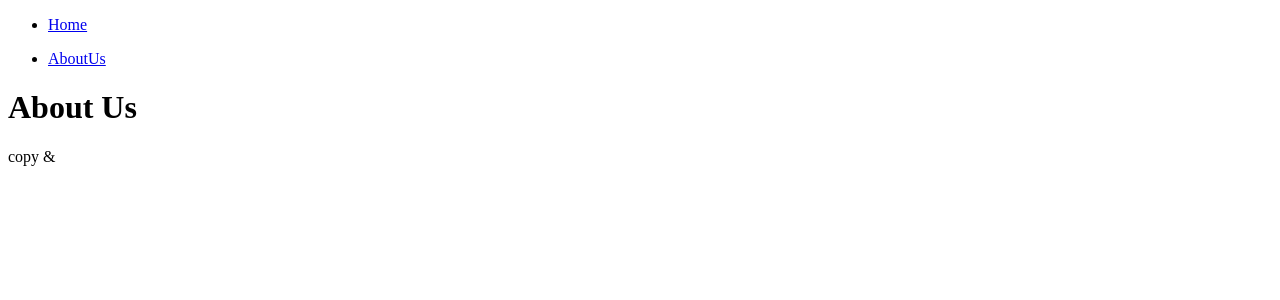
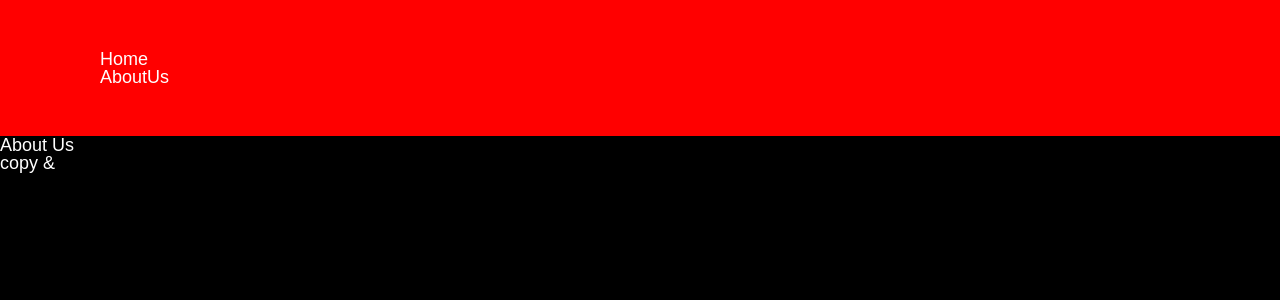
Before and after one commit to zirzirlove96/Nomad_NextJs, a Next.js app: page /about-us in a window 1280 px wide. Shown: the top 300 px of the page. Built offline with nearby package versions, Linux system fonts and the light colour scheme.

Commit message:
CSS module commit

```diff
--- a/app/layout.tsx
+++ b/app/layout.tsx
@@ -1,3 +1,4 @@
+import "../style/global.css"
 import { Metadata } from "next";
 import Navigate from "../component/page";
 
--- a/component/page.tsx
+++ b/component/page.tsx
@@ -1,12 +1,13 @@
 "use client";
 import Link from "next/link";
 import { usePathname } from "next/navigation";
+import style from "../style/navigation.module.css";
 
 export default function Navigate() {
   const path = usePathname();
   return (
-    <div>
-      <ul>
+    <nav className={style.nav}>
+      <ul className={style.list}>
         <li>
           <Link href="/">Home</Link>
         </li>
@@ -16,6 +17,6 @@
           <Link href="/about-us">AboutUs</Link>
         </li>
       </ul>
-    </div>
+    </nav>
   );
 }
--- /dev/null
+++ b/style/global.css
@@ -0,0 +1,140 @@
+html,
+body,
+div,
+span,
+applet,
+object,
+iframe,
+h1,
+h2,
+h3,
+h4,
+h5,
+h6,
+p,
+blockquote,
+pre,
+a,
+abbr,
+acronym,
+address,
+big,
+cite,
+code,
+del,
+dfn,
+em,
+img,
+ins,
+kbd,
+q,
+s,
+samp,
+small,
+strike,
+strong,
+sub,
+sup,
+tt,
+var,
+b,
+u,
+i,
+center,
+dl,
+dt,
+dd,
+ol,
+ul,
+li,
+fieldset,
+form,
+label,
+legend,
+table,
+caption,
+tbody,
+tfoot,
+thead,
+tr,
+th,
+td,
+article,
+aside,
+canvas,
+details,
+embed,
+figure,
+figcaption,
+footer,
+header,
+hgroup,
+menu,
+nav,
+output,
+ruby,
+section,
+summary,
+time,
+mark,
+audio,
+video {
+  margin: 0;
+  padding: 0;
+  border: 0;
+  font-size: 100%;
+  font: inherit;
+  vertical-align: baseline;
+}
+/* HTML5 display-role reset for older browsers */
+article,
+aside,
+details,
+figcaption,
+figure,
+footer,
+header,
+hgroup,
+menu,
+nav,
+section {
+  display: block;
+}
+body {
+  line-height: 1;
+}
+ol,
+ul {
+  list-style: none;
+}
+blockquote,
+q {
+  quotes: none;
+}
+blockquote:before,
+blockquote:after,
+q:before,
+q:after {
+  content: "";
+  content: none;
+}
+table {
+  border-collapse: collapse;
+  border-spacing: 0;
+}
+
+body {
+  background-color: black;
+  color: white;
+  font-family: Arial, Helvetica, sans-serif;
+  font-size: 18px;
+}
+
+a {
+  color: inherit;
+  text-decoration: none;
+}
+
+link {
+  text-decoration: underline;
+}
--- /dev/null
+++ b/style/navigation.module.css
@@ -0,0 +1,8 @@
+.nav {
+  background-color: red;
+  padding: 50px 100px;
+}
+
+.list {
+  display: flex;
+}
```
Also changed, not shown: 1 other file (tests, documents, lock files or other folders).
